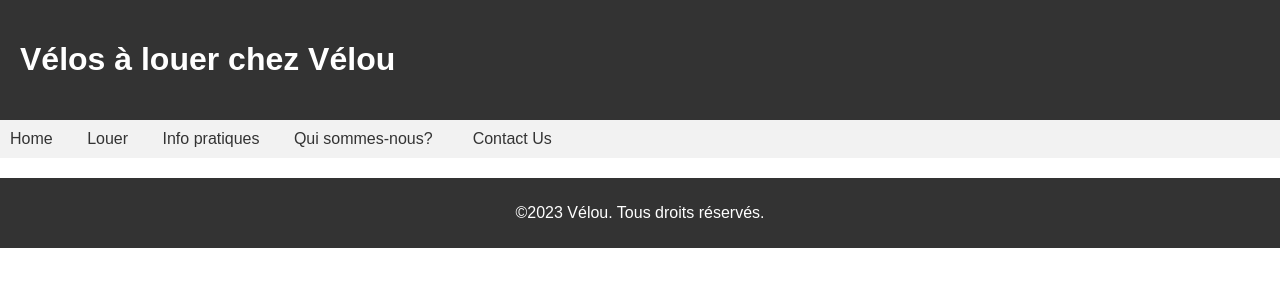
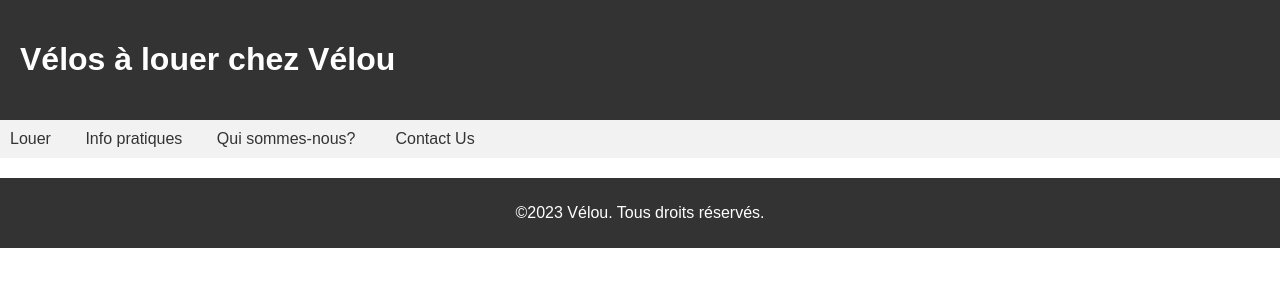
Before and after one commit to aivlis-code/Velou, a PHP site: page /index.php in a window 1280 px wide. Shown: the top 300 px of the page. Run offline with PHP 8.4, Linux system fonts and the light colour scheme; data that the repository does not hold is empty.

Commit message:
Add files via upload

```diff
--- a/Common.php
+++ b/Common.php
@@ -18,8 +18,7 @@
     echo "
     <nav>
         <ul>
-            <li><a href=\"index.php\">Home</a></li>
-            <li><a href=\"fa.php\">Louer</a></li>
+            <li><a href=\"index.php\">Louer</a></li>
             <li><a href=\"infos.php\">Info pratiques</a></li>
             <li><a href=\"Nous.php\">Qui sommes-nous?</a><li>
             <li><a href=\"Contacts.php\">Contact Us</a></li>
```
